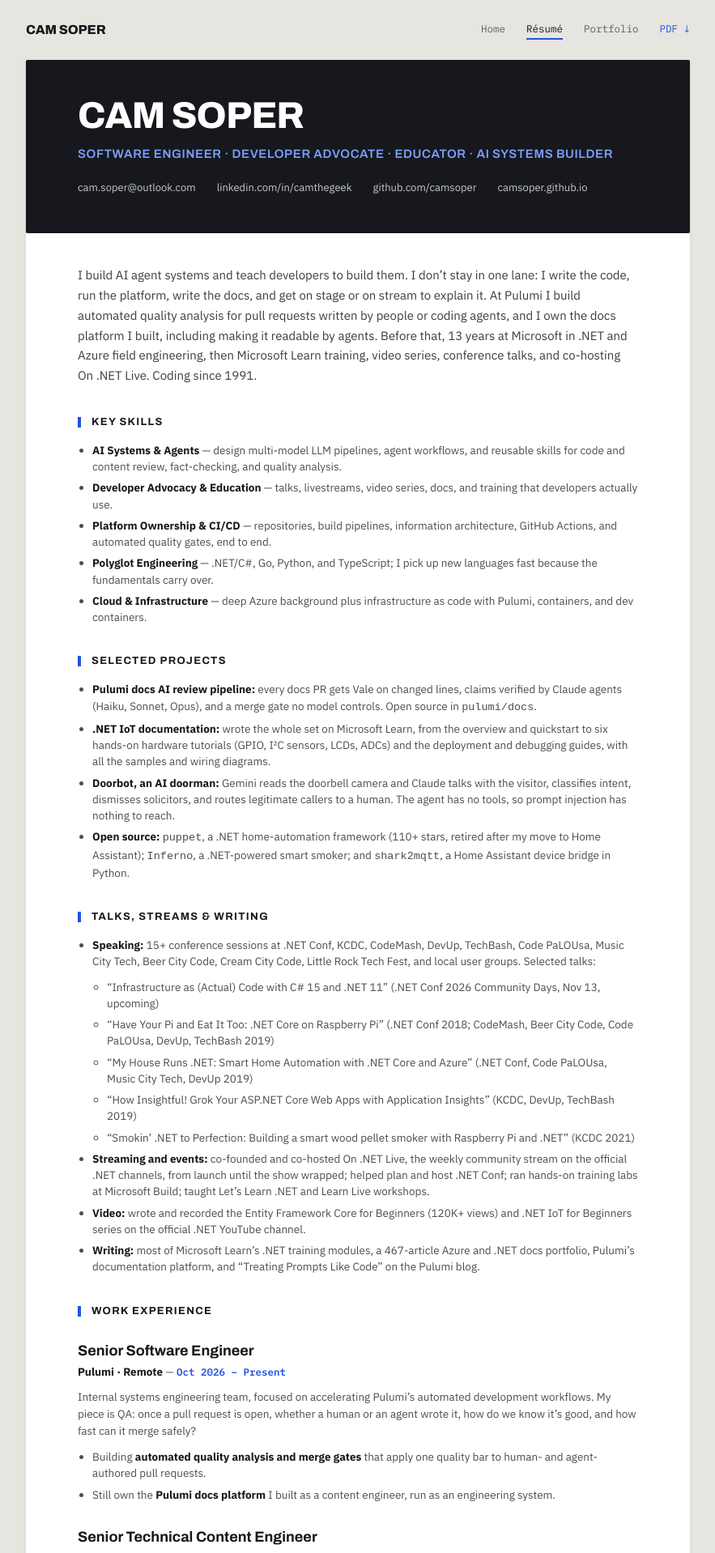
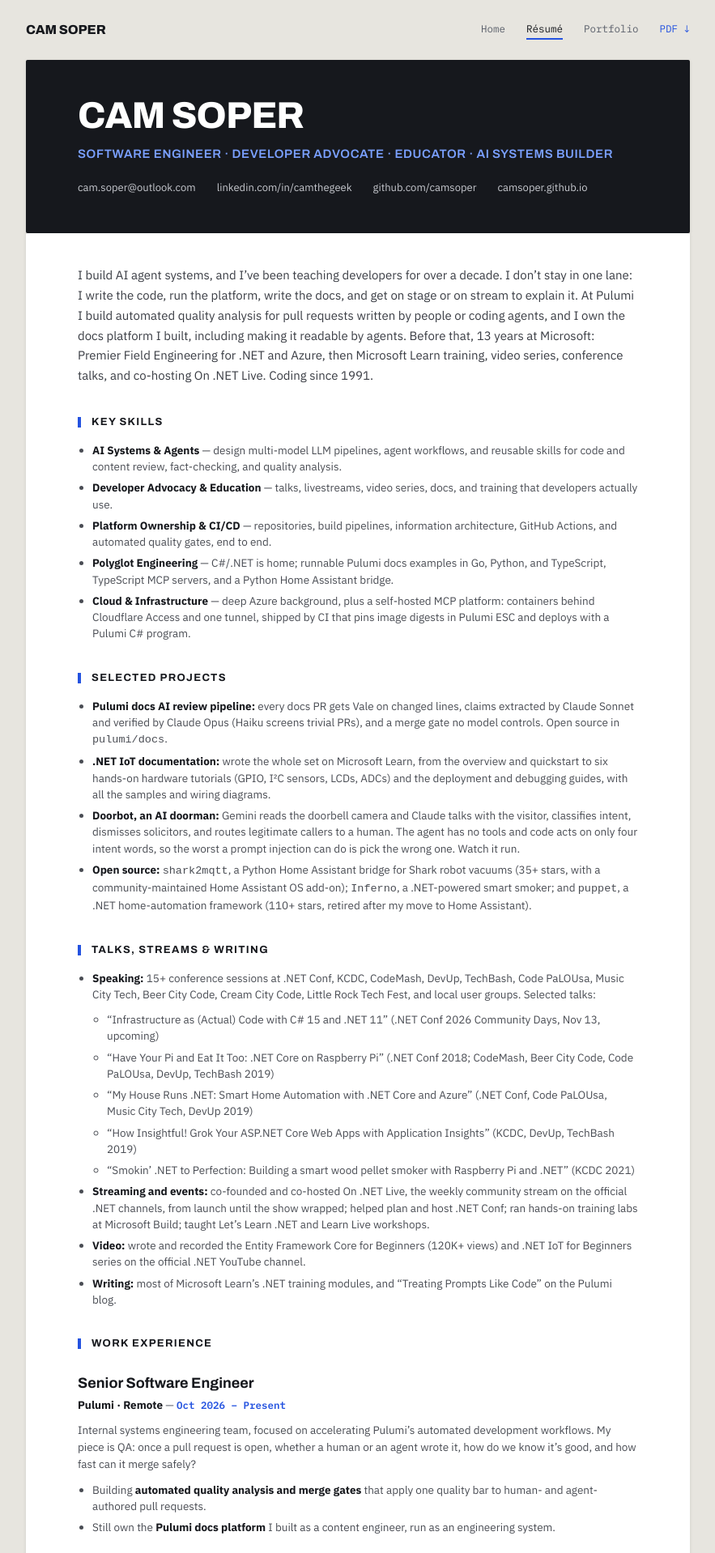
Before and after one commit to CamSoper/camsoper.github.io, a Jekyll site: the page built from resume.md, in a window 1280 px wide. Shown: the top 1918 px of the page at 81% size, without its empty margins (198-1081 px from the left). Built offline with Jekyll 4.4.1, drawn with Linux system fonts in a browser that asks for light colours; some of the changed text lies outside the part shown.

Commit message:
Final review pass: fix model roles, summary, Key Skills, Doorbot framing
From a three-reviewer pass (DevRel lead, principal engineer, recruiter):
- Haiku doesn't verify claims; Sonnet extracts, Opus verifies (resume,
  portfolio, pipeline page)
- Summary: drop the unsupported 'teach developers to build them', fix the
  '13 years of field engineering' misread
- Key Skills backed by evidence; MCP platform folded into Cloud
- Doorbot framed by blast radius, with a demo link
- De-duplicate the pipeline and Writing lines
- Open source line leads with shark2mqtt
- Home page: 15+ sessions stat, one fewer 'one lane'
- Let long lists break across PDF pages to recover page 1's dead space

Co-Authored-By: Claude Opus 5.5 <noreply@anthropic.com>
Claude-Session: https://claude.ai/code/session_01RR4MzrCx2BeXLdCejaawX7

```diff
--- a/assets/css/print.css
+++ b/assets/css/print.css
@@ -57,4 +57,4 @@ a{ color:#000 !important; text-decoration:none !important; border:0 !important;
 
 /* never split a job entry or a heading across pages */
 .resume h2, .resume h3{ break-after:avoid; }
-.resume h3, .resume ul, .resume li{ break-inside:avoid; }
+.resume h3, .resume li{ break-inside:avoid; }
--- a/resume.md
+++ b/resume.md
@@ -5,22 +5,22 @@ title: "Résumé — Cam Soper"
 description: "Software engineer, developer advocate, and educator. I build AI agent systems, ship the code, write the docs, and get on stage to explain them."
 ---
 
-I build AI agent systems and teach developers to build them. I don't stay in one lane: I write the code, run the platform, write the docs, and get on stage or on stream to explain it. At Pulumi I build automated quality analysis for pull requests written by people or coding agents, and I own the docs platform I built, including making it readable by agents. Before that, 13 years at Microsoft in .NET and Azure field engineering, then Microsoft Learn training, video series, conference talks, and co-hosting On .NET Live. Coding since 1991.
+I build AI agent systems, and I've been teaching developers for over a decade. I don't stay in one lane: I write the code, run the platform, write the docs, and get on stage or on stream to explain it. At Pulumi I build automated quality analysis for pull requests written by people or coding agents, and I own the docs platform I built, including making it readable by agents. Before that, 13 years at Microsoft: Premier Field Engineering for .NET and Azure, then Microsoft Learn training, video series, conference talks, and co-hosting On .NET Live. Coding since 1991.
 
 ## Key Skills
 
 - **AI Systems & Agents** — design multi-model LLM pipelines, agent workflows, and reusable skills for code and content review, fact-checking, and quality analysis.
 - **Developer Advocacy & Education** — talks, livestreams, video series, docs, and training that developers actually use.
 - **Platform Ownership & CI/CD** — repositories, build pipelines, information architecture, GitHub Actions, and automated quality gates, end to end.
-- **Polyglot Engineering** — .NET/C#, Go, Python, and TypeScript; I pick up new languages fast because the fundamentals carry over.
-- **Cloud & Infrastructure** — deep Azure background plus infrastructure as code with Pulumi, containers, and dev containers.
+- **Polyglot Engineering** — C#/.NET is home; runnable Pulumi docs examples in Go, Python, and TypeScript, TypeScript MCP servers, and a Python Home Assistant bridge.
+- **Cloud & Infrastructure** — deep Azure background, plus a [self-hosted MCP platform](https://camsoper.github.io/projects/mcp-platform/): containers behind Cloudflare Access and one tunnel, shipped by CI that pins image digests in Pulumi ESC and deploys with a Pulumi C# program.
 
 ## Selected Projects
 
-- **[Pulumi docs AI review pipeline](https://camsoper.github.io/projects/docs-pipeline/):** every docs PR gets Vale on changed lines, claims verified by Claude agents (Haiku, Sonnet, Opus), and a merge gate no model controls. Open source in `pulumi/docs`.
+- **[Pulumi docs AI review pipeline](https://camsoper.github.io/projects/docs-pipeline/):** every docs PR gets Vale on changed lines, claims extracted by Claude Sonnet and verified by Claude Opus (Haiku screens trivial PRs), and a merge gate no model controls. Open source in `pulumi/docs`.
 - **[.NET IoT documentation](https://learn.microsoft.com/dotnet/iot/):** wrote the whole set on Microsoft Learn, from the overview and quickstart to six hands-on hardware tutorials (GPIO, I²C sensors, LCDs, ADCs) and the deployment and debugging guides, with all the samples and wiring diagrams.
-- **[Doorbot, an AI doorman](https://camsoper.github.io/projects/doorbot/):** Gemini reads the doorbell camera and Claude talks with the visitor, classifies intent, dismisses solicitors, and routes legitimate callers to a human. The agent has no tools, so prompt injection has nothing to reach.
-- **Open source:** [`puppet`](https://github.com/CamSoper/puppet), a .NET home-automation framework (110+ stars, retired after my move to Home Assistant); [`Inferno`](https://github.com/CamSoper/Inferno), a .NET-powered smart smoker; and [`shark2mqtt`](https://github.com/CamSoper/shark2mqtt), a Home Assistant device bridge in Python.
+- **[Doorbot, an AI doorman](https://camsoper.github.io/projects/doorbot/):** Gemini reads the doorbell camera and Claude talks with the visitor, classifies intent, dismisses solicitors, and routes legitimate callers to a human. The agent has no tools and code acts on only four intent words, so the worst a prompt injection can do is pick the wrong one. [Watch it run](https://youtu.be/KKPevcH1WuE).
+- **Open source:** [`shark2mqtt`](https://github.com/CamSoper/shark2mqtt), a Python Home Assistant bridge for Shark robot vacuums (35+ stars, with a community-maintained Home Assistant OS add-on); [`Inferno`](https://github.com/CamSoper/Inferno), a .NET-powered smart smoker; and [`puppet`](https://github.com/CamSoper/puppet), a .NET home-automation framework (110+ stars, retired after my move to Home Assistant).
 
 ## Talks, Streams & Writing
 
@@ -32,7 +32,7 @@ I build AI agent systems and teach developers to build them. I don't stay in one
   - "Smokin' .NET to Perfection: Building a smart wood pellet smoker with Raspberry Pi and .NET" (KCDC 2021)
 - **Streaming and events:** co-founded and co-hosted [On .NET Live](https://www.youtube.com/playlist?list=PLdo4fOcmZ0oV2fcY7wsQHx4RNWXEDKgm4), the weekly community stream on the official .NET channels, from launch until the show wrapped; helped plan and host .NET Conf; ran hands-on training labs at Microsoft Build; taught Let's Learn .NET and Learn Live workshops.
 - **Video:** wrote and recorded the Entity Framework Core for Beginners (120K+ views) and .NET IoT for Beginners series on the official .NET YouTube channel.
-- **Writing:** most of Microsoft Learn's .NET training modules, a 467-article Azure and .NET docs portfolio, Pulumi's documentation platform, and "[Treating Prompts Like Code](https://www.pulumi.com/blog/treating-prompts-like-code/)" on the Pulumi blog.
+- **Writing:** most of Microsoft Learn's .NET training modules, and "[Treating Prompts Like Code](https://www.pulumi.com/blog/treating-prompts-like-code/)" on the Pulumi blog.
 
 ## Work Experience
 
@@ -51,7 +51,7 @@ Internal systems engineering team, focused on accelerating Pulumi's automated de
 
 Joined to write docs; within a month I was Pulumi's sole docs engineer. Turned that into a one-person docs-ops practice for Pulumi's infrastructure-as-code product: the `pulumi/docs` repository, the build pipeline, the information architecture, and the quality gate every change ships through. Treated the docs as two products: one for humans, and one for the AI agents that increasingly read them first.
 
-- Built an **AI-powered PR review pipeline**: Vale on changed lines, markdownlint as a build gate, and multi-model LLM fact-checking (Claude Haiku, Sonnet, and Opus) wired into CI/CD, behind a merge gate no model controls. The [skills behind it](https://github.com/pulumi/docs/tree/master/.claude/commands) are public in the docs repo.
+- Built an **[AI-powered PR review pipeline](https://camsoper.github.io/projects/docs-pipeline/)**: Vale and markdownlint gates plus LLM claim verification in CI/CD, with models chosen by recorded benchmarks. The [skills behind it](https://github.com/pulumi/docs/tree/master/.claude/commands) are public in the docs repo.
 - Designed a modular **"prompts as code"** skill system: reusable, version-controlled AI skills that share a single source of truth for style and review criteria, adopted and extended by engineering and marketing.
 - Built the **agent-consumable knowledge layer**: every page served as Markdown, a curated `llms.txt`, a JSON sitemap, and Context7 onboarding, so coding agents retrieve current docs instead of stale training data.
 - Partnered with marketing on **SEO/AEO**, tuning content so AI answer engines cite it accurately.
@@ -62,7 +62,7 @@ Joined to write docs; within a month I was Pulumi's sole docs engineer. Turned t
 
 **Microsoft · Remote** — *Jun 2015 – May 2025*
 
-Developer education and tooling across .NET and Azure, with a growing focus on automation.
+Developer education for .NET and Azure: docs, training, video, and live shows, plus the authoring tooling behind them.
 
 - Primary author of **.NET training on Microsoft Learn** (fundamentals, ASP.NET Core, EF Core, microservices, Azure SDKs).
 - Owned **467 Azure and .NET documentation and training topics** driving **1.1M+ annual pageviews**.
```
Also changed, not shown: index.md (+2 -2 lines), portfolio.md (+2 -2 lines), projects/docs-pipeline.md (+1 -1 lines), projects/doorbot.md (+1 -1 lines).
